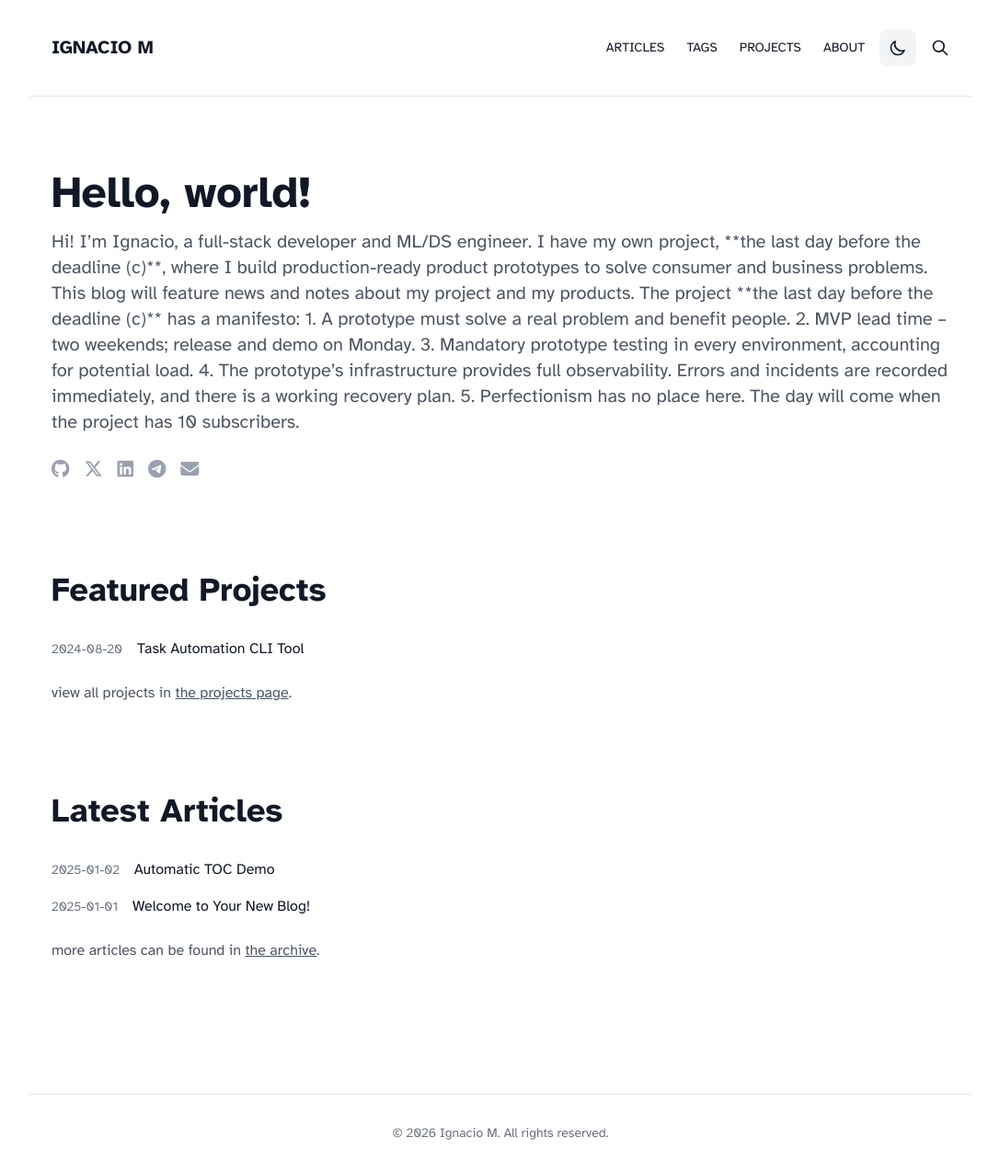
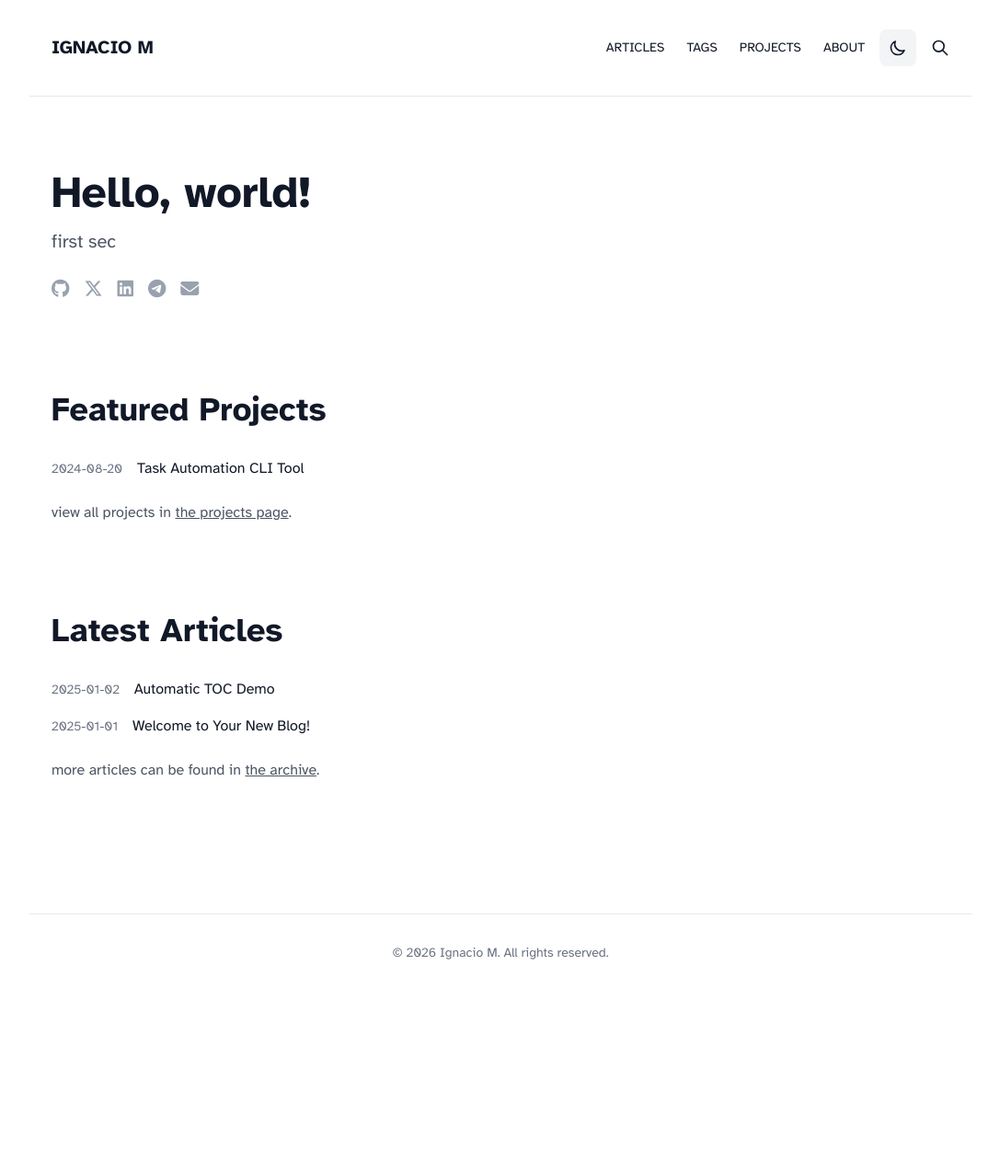
Before and after one commit to maloukhovignat/maloukhovignat.github.io, a Jekyll site: the page built from index.html, in a window 1280 px wide. Shown: the whole page at 92% size, without its empty margins (96-1183 px from the left). Built offline with Jekyll 4.4.1, drawn with Linux system fonts in a browser that asks for light colours; after the commit the page ends 1078 px from its top, so only the background shows below that.

Commit message:
Update _config.yml

```diff
--- a/_config.yml
+++ b/_config.yml
@@ -6,14 +6,9 @@ title: Ignacio M
 first_name: Ignacio
 last_name: M
 greeting: "Hello, world!"
-tagline: "Hi!\r\n I’m Ignacio, a full-stack developer and ML/DS engineer. I have my own project, **the last day before the deadline (c)**, where I build production-ready product prototypes to solve consumer and business problems. This blog will feature news and notes about my project and my products.
-The project **the last day before the deadline (c)** has a manifesto:
-1. A prototype must solve a real problem and benefit people.
-2. MVP lead time – two weekends; release and demo on Monday.
-3. Mandatory prototype testing in every environment, accounting for potential load.
-4. The prototype’s infrastructure provides full observability. Errors and incidents are recorded immediately, and there is a working recovery plan.
-5. Perfectionism has no place here.
-The day will come when the project has 10 subscribers."
+tagline: |
+    first
+    sec
 email: your-email@example.com
 
 description: >- # the ">" symbol means to ignore newlines
```
